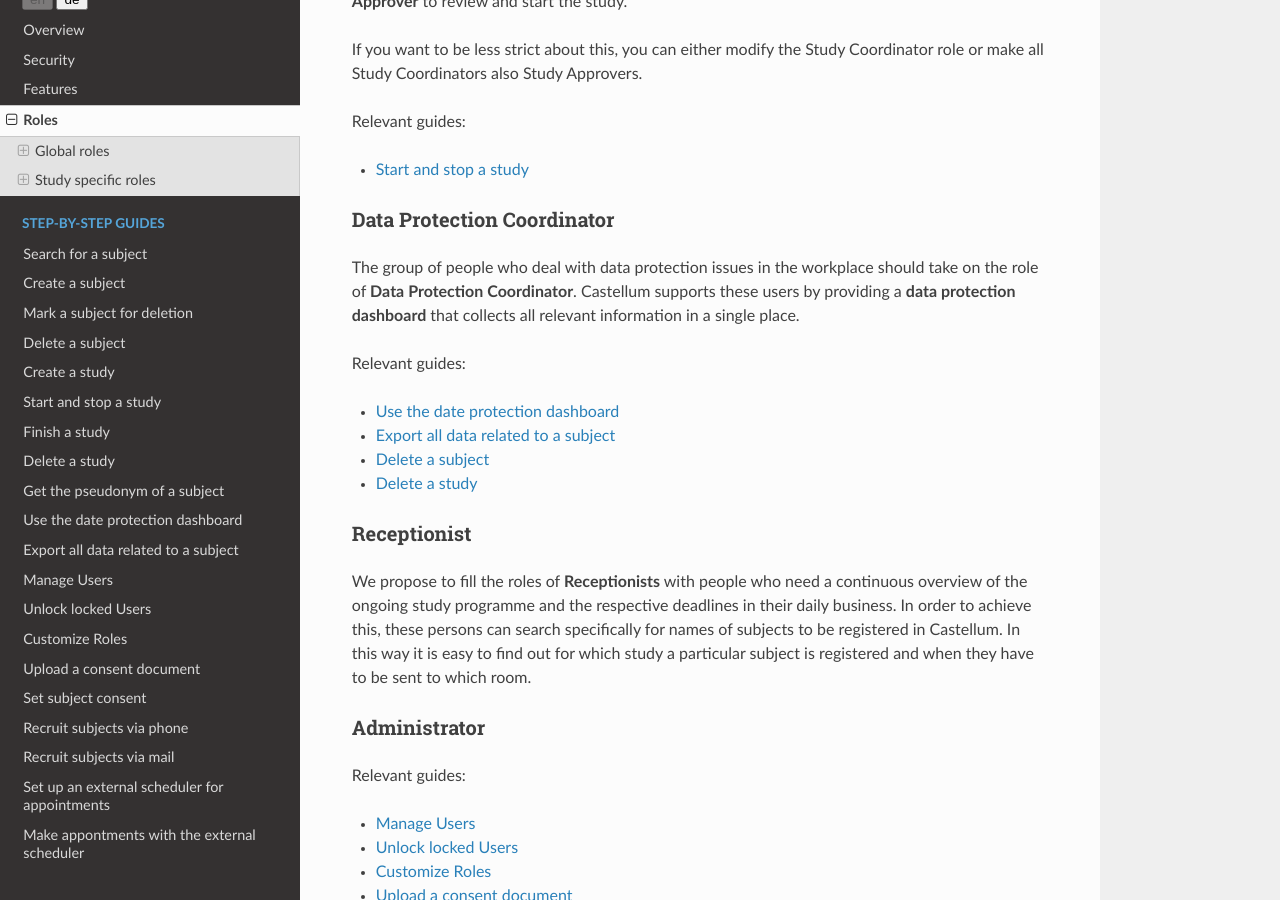
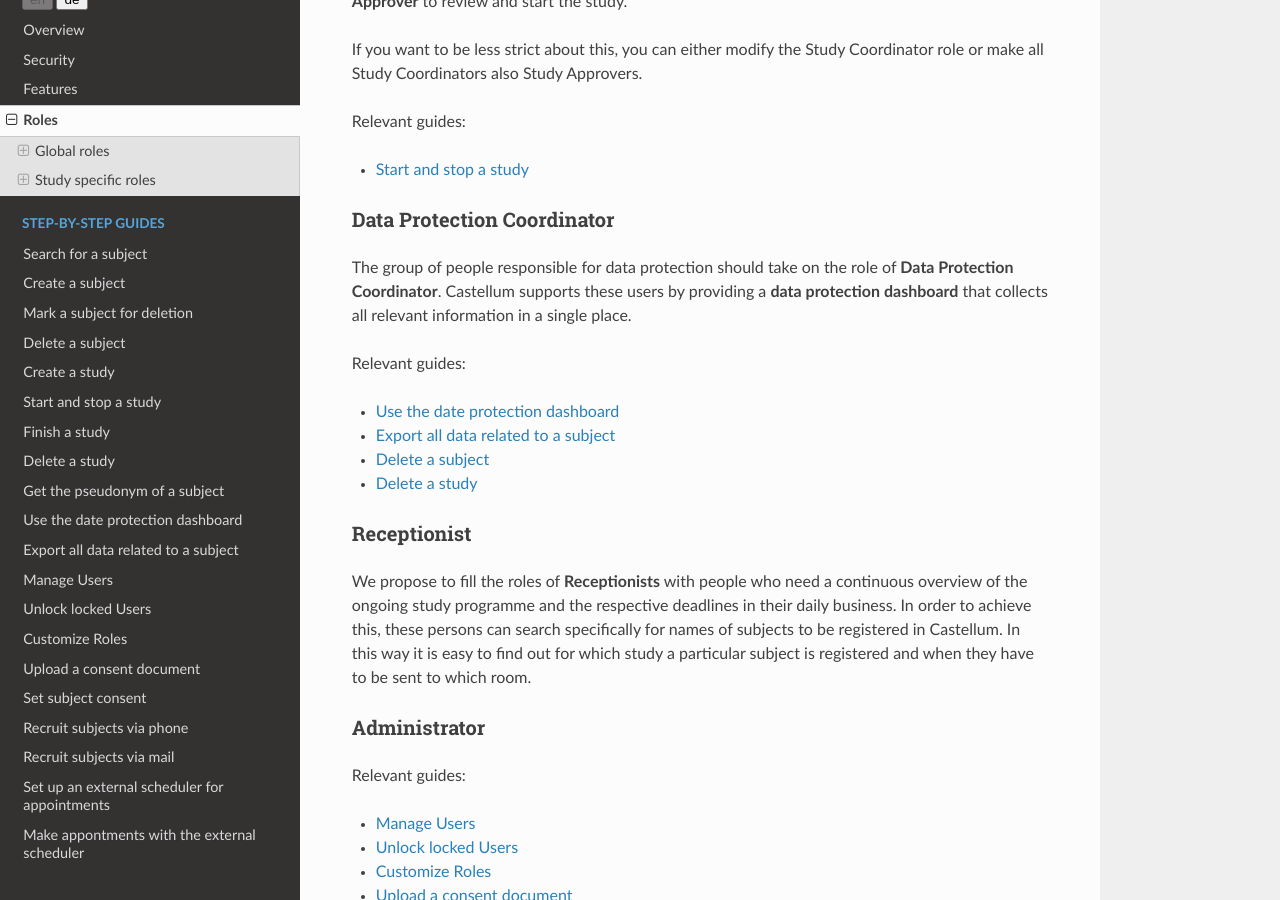
Before and after one commit to DouglasNeuroInformatics/castellum, a Sphinx documentation site: the page built from source/roles.rst, in a window 1280 px wide and 900 px high, scrolled down 1250 px. Built offline with Sphinx 7.4.7 and the Read the Docs theme 2.0.0, drawn with Linux system fonts in a browser that asks for light colours.

Commit message:
refine wording

```diff
--- a/source/guides/data-protection.rst
+++ b/source/guides/data-protection.rst
@@ -22,9 +22,9 @@ dashboard regularly.
 
 .. note::
 
-    It is possible to configure an email address that should receive email
-    notifications about new data protection tasks as
-    ``CASTELLUM_DELETE_NOTIFICATION_TO`` in the settings.
+    It is recommended to configure an email address that should receive email
+    notifications about new data protection tasks. Please ask your system
+    administrator to setup ``CASTELLUM_DELETE_NOTIFICATION_TO``.
 
 
 .. _subject-export:
--- a/source/roles.rst
+++ b/source/roles.rst
@@ -64,10 +64,10 @@ Relevant guides:
 Data Protection Coordinator
 ~~~~~~~~~~~~~~~~~~~~~~~~~~~
 
-The group of people who deal with data protection issues in the workplace
-should take on the role of **Data Protection Coordinator**. Castellum supports
-these users by providing a **data protection dashboard** that collects all
-relevant information in a single place.
+The group of people responsible for data protection should take on the role of
+**Data Protection Coordinator**. Castellum supports these users by providing a
+**data protection dashboard** that collects all relevant information in a
+single place.
 
 Relevant guides:
 
```
